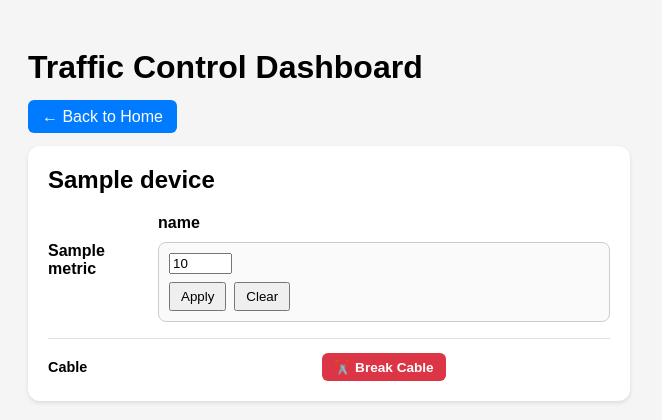
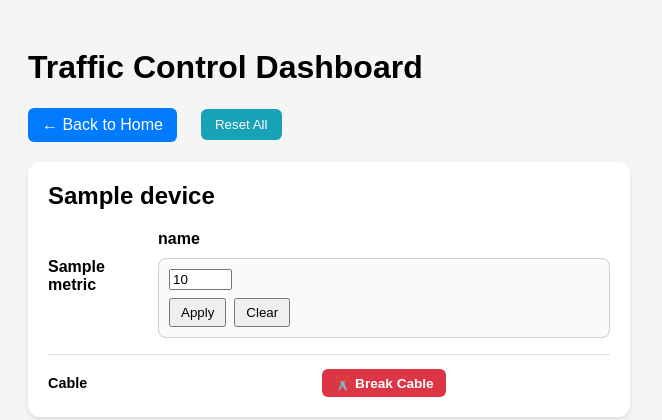
Before and after one commit to latamcsedev/lat-xperts26-enterprise-scripts, a FastAPI app: template web-int/templates/traffic.html in a window 1280 px wide. Shown: the top 420 px of the page, without its empty margins (0-662 px from the left). Run offline with FastAPI, Linux system fonts and the light colour scheme; the template is opened without the code that fills it: most values are stand-ins (such as "Sample title", 1, 10 or a date in 2020).

Commit message:
Added "Reset All" button to traffic control

```diff
--- a/web-int/templates/traffic.html
+++ b/web-int/templates/traffic.html
@@ -122,6 +122,26 @@
       color: white;
     }
 
+    .reset-button {
+      display: inline-flex;
+      align-items: center;
+      justify-content: center;
+      text-decoration: none;
+      background: #17a2b8;
+      color: white;
+      padding: 8px 14px;
+      border-radius: 6px;
+      font-weight: 500;
+      border: none;
+      cursor: pointer;
+      margin-left: 12px;
+    }
+
+    .reset-button:disabled {
+      opacity: 0.6;
+      cursor: not-allowed;
+    }
+
     .cable-btn.repair-btn:hover {
       background: #1e7e34;
     }
@@ -135,7 +155,7 @@
 
 <body>
   <h1>Traffic Control Dashboard</h1>
-  <div style="margin-bottom: 20px;">
+  <div style="margin-bottom: 20px; display: flex; align-items: center; gap: 12px;">
     <a href="/" style="
         text-decoration: none;
         background: #007bff;
@@ -146,6 +166,7 @@
     ">
       ← Back to Home
     </a>
+    <button id="reset-all-btn" type="button" class="reset-button">Reset All</button>
   </div>
 
   <div class="device-container">
@@ -242,6 +263,34 @@
         });
       });
 
+      // ── Reset all button ──────────────────────────────────────
+      const resetAllButton = document.getElementById('reset-all-btn');
+      if (resetAllButton) {
+        resetAllButton.addEventListener('click', async function () {
+          resetAllButton.disabled = true;
+          const originalText = resetAllButton.textContent;
+          resetAllButton.textContent = 'Resetting...';
+
+          try {
+            const response = await fetch('/traffic/reset_all', { method: 'POST' });
+            const result = await response.json();
+
+            if (result.error) {
+              showMessage(`Error: ${result.error} ❌`, 'error');
+              resetAllButton.disabled = false;
+              resetAllButton.textContent = originalText;
+            } else {
+              showMessage('Reset complete ✅', 'success');
+              setTimeout(() => window.location.reload(), 800);
+            }
+          } catch (err) {
+            showMessage('Reset failed ❌', 'error');
+            resetAllButton.disabled = false;
+            resetAllButton.textContent = originalText;
+          }
+        });
+      }
+
       // ── Cable buttons ─────────────────────────────────────────
       document.querySelectorAll('.cable-btn').forEach(btn => {
         btn.addEventListener('click', async function () {
```
Also changed, not shown: web-int/routers/traffic_control.py (+36 -0 lines).
